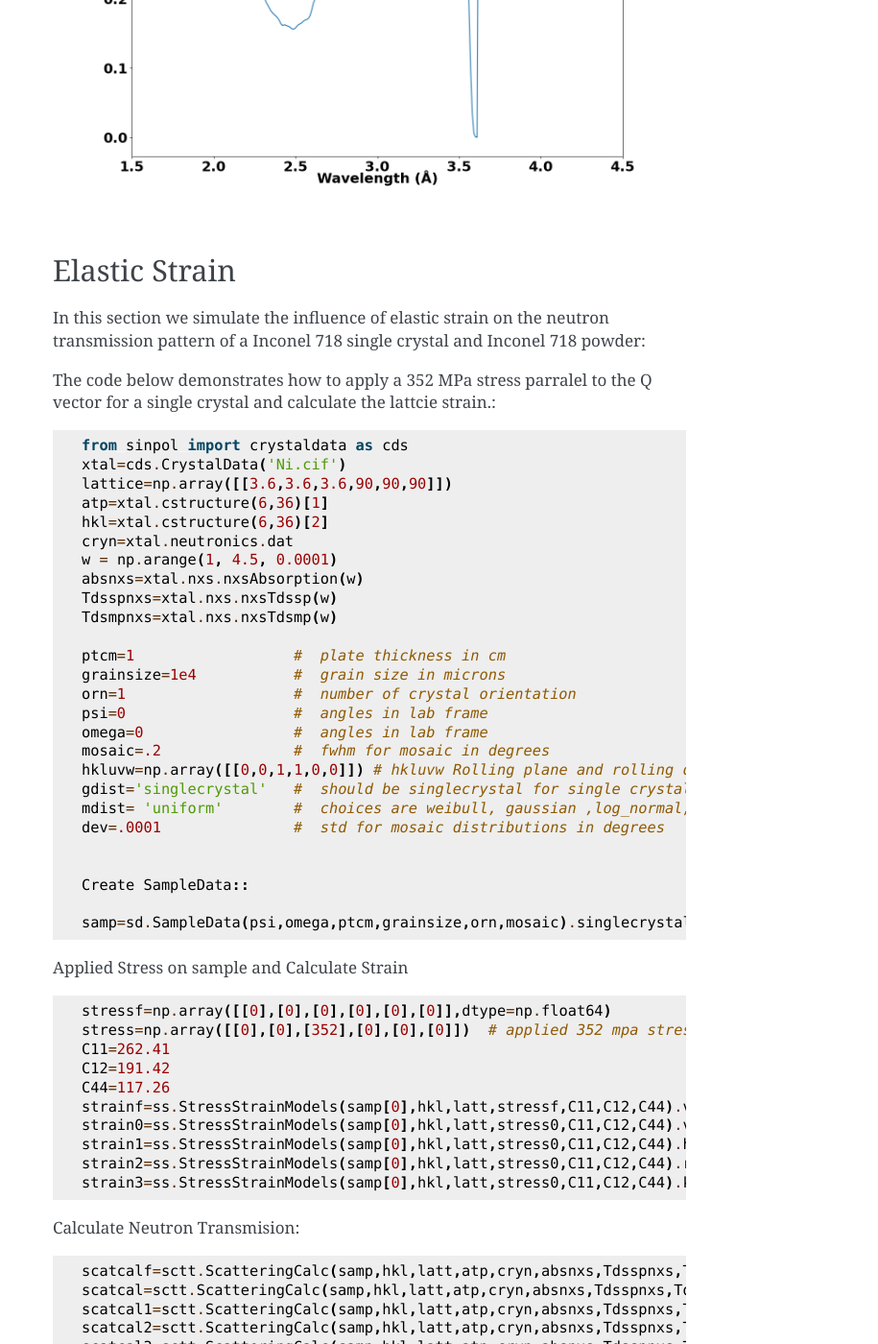
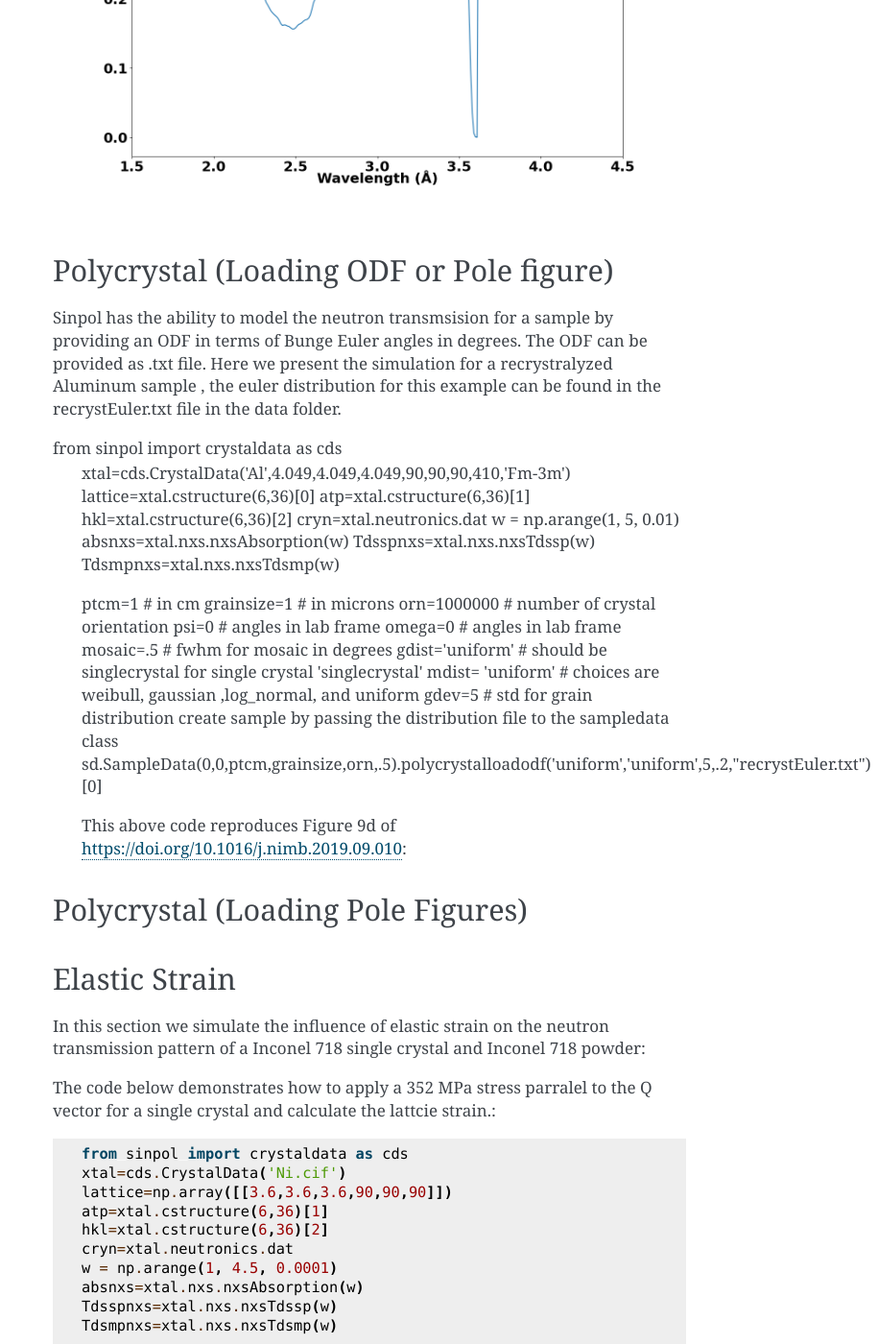
Before and after one commit to lldj15/sinpol, a Sphinx documentation site: the page built from docs/tutorial.rst, in a window 1280 px wide and 1400 px high, scrolled down 8481 px. Shown: the whole window at 96% size, without its empty margins (365-1280 px from the left). Built offline with Sphinx 7.4.7, drawn with Linux system fonts in a browser that asks for light colours; pages that are not in the unit, such as notebooks, are missing from menus; some of the changed text lies outside the part shown.

Commit message:
Update tutorial.rst

```diff
--- a/docs/tutorial.rst
+++ b/docs/tutorial.rst
@@ -257,6 +257,39 @@ This above code  reproduces Figure 2d  of https://doi.org/10.1016/j.nimb.2019.09
 
 .. image:: img/poly_text.png
 
+Polycrystal (Loading ODF or Pole figure)
+----------
+Sinpol has the ability to model the neutron transmsision for a sample by providing an ODF in terms of Bunge Euler angles in degrees.  The ODF can be provided as .txt file. Here we present the simulation
+for a recrystralyzed  Aluminum sample , the euler distribution for this example can be found in the recrystEuler.txt file in the data folder.
+
+from sinpol import crystaldata as cds
+  xtal=cds.CrystalData('Al',4.049,4.049,4.049,90,90,90,410,'Fm-3m')
+  lattice=xtal.cstructure(6,36)[0]
+  atp=xtal.cstructure(6,36)[1]
+  hkl=xtal.cstructure(6,36)[2]
+  cryn=xtal.neutronics.dat
+  w = np.arange(1, 5, 0.01)
+  absnxs=xtal.nxs.nxsAbsorption(w)
+  Tdsspnxs=xtal.nxs.nxsTdssp(w)
+  Tdsmpnxs=xtal.nxs.nxsTdsmp(w)
+
+  ptcm=1           # in cm
+  grainsize=1      # in microns
+  orn=1000000      #  number of crystal orientation
+  psi=0                   #  angles in lab frame
+  omega=0                 #  angles in lab frame
+  mosaic=.5               #  fwhm for mosaic in degrees
+  gdist='uniform'         #  should be singlecrystal for single crystal 'singlecrystal'
+  mdist= 'uniform'        #  choices are weibull, gaussian ,log_normal, and uniform
+  gdev=5                  #  std for grain distribution
+  create sample by passing the distribution file  to the sampledata  class  sd.SampleData(0,0,ptcm,grainsize,orn,.5).polycrystalloadodf('uniform','uniform',5,.2,"recrystEuler.txt")[0]
+
+  This above code  reproduces Figure 9d  of https://doi.org/10.1016/j.nimb.2019.09.010:
+
+
+Polycrystal (Loading Pole Figures)
+----------
+
 Elastic Strain
 ----------
 In this section  we  simulate the influence of elastic strain on the neutron transmission pattern of  a Inconel 718  single crystal and Inconel 718  powder:
```
